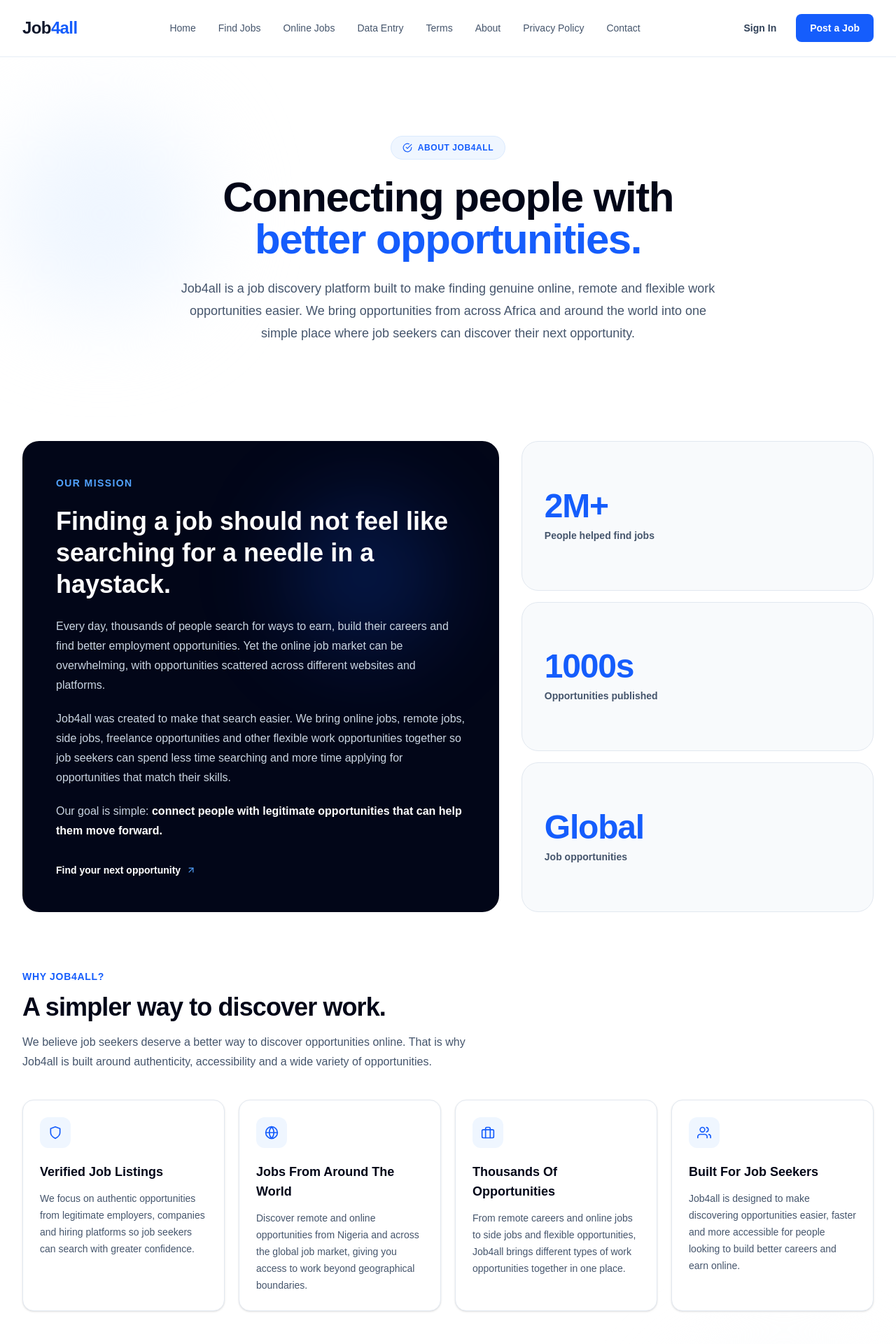
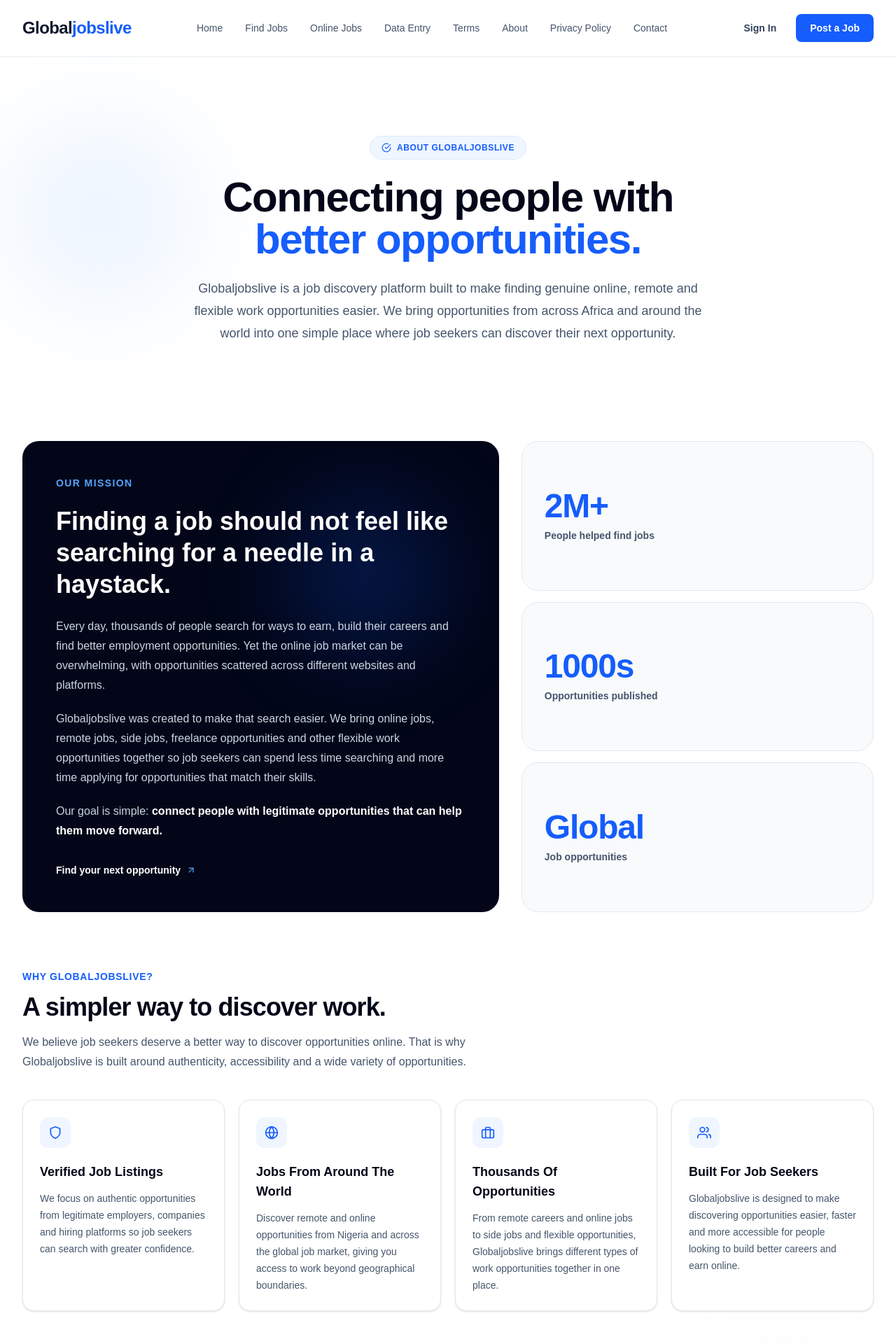
Before and after one commit to tippified-dev/jobs, a Next.js app: page /about in a window 1280 px wide. Shown: the top 1920 px of the page at 70% size. Built offline with nearby package versions, Linux system fonts and the light colour scheme.

Commit message:
new domain

```diff
--- a/app/about/page.tsx
+++ b/app/about/page.tsx
@@ -30,13 +30,13 @@
     icon: FiBriefcase,
     title: "Thousands Of Opportunities",
     description:
-      "From remote careers and online jobs to side jobs and flexible opportunities, Job4all brings different types of work opportunities together in one place.",
+      "From remote careers and online jobs to side jobs and flexible opportunities, Globaljobslive brings different types of work opportunities together in one place.",
   },
   {
     icon: FiUsers,
     title: "Built For Job Seekers",
     description:
-      "Job4all is designed to make discovering opportunities easier, faster and more accessible for people looking to build better careers and earn online.",
+      "Globaljobslive is designed to make discovering opportunities easier, faster and more accessible for people looking to build better careers and earn online.",
   },
 ];
 
@@ -80,7 +80,7 @@
               className="inline-flex items-center gap-2 rounded-full border border-blue-100 bg-blue-50 px-4 py-2 text-xs font-bold uppercase tracking-wider text-blue-600"
             >
               <FiCheckCircle size={14} />
-              About Job4all
+              About Globaljobslive
             </motion.div>
 
             <motion.h2
@@ -102,10 +102,10 @@
               transition={{ duration: 0.6, delay: 0.16 }}
               className="mt-6 text-lg leading-8 text-slate-600"
             >
-              Job4all is a job discovery platform built to make finding genuine
-              online, remote and flexible work opportunities easier. We bring
-              opportunities from across Africa and around the world into one
-              simple place where job seekers can discover their next
+              Globaljobslive is a job discovery platform built to make finding
+              genuine online, remote and flexible work opportunities easier. We
+              bring opportunities from across Africa and around the world into
+              one simple place where job seekers can discover their next
               opportunity.
             </motion.p>
           </div>
@@ -146,11 +146,11 @@
                   </p>
 
                   <p>
-                    Job4all was created to make that search easier. We bring
-                    online jobs, remote jobs, side jobs, freelance opportunities
-                    and other flexible work opportunities together so job
-                    seekers can spend less time searching and more time applying
-                    for opportunities that match their skills.
+                    Globaljobslive was created to make that search easier. We
+                    bring online jobs, remote jobs, side jobs, freelance
+                    opportunities and other flexible work opportunities together
+                    so job seekers can spend less time searching and more time
+                    applying for opportunities that match their skills.
                   </p>
 
                   <p>
@@ -210,7 +210,7 @@
               className="max-w-2xl"
             >
               <span className="text-sm font-bold uppercase tracking-wider text-blue-600">
-                Why Job4all?
+                Why Globaljobslive?
               </span>
 
               <h3 className="mt-3 text-3xl font-bold tracking-tight text-slate-950 sm:text-4xl">
@@ -219,7 +219,7 @@
 
               <p className="mt-4 text-base leading-7 text-slate-600">
                 We believe job seekers deserve a better way to discover
-                opportunities online. That is why Job4all is built around
+                opportunities online. That is why Globaljobslive is built around
                 authenticity, accessibility and a wide variety of opportunities.
               </p>
             </motion.div>
@@ -273,7 +273,7 @@
 
             <p className="mx-auto mt-3 max-w-2xl text-sm leading-6 text-slate-600 sm:text-base">
               Explore online, remote, flexible and side job opportunities
-              available through Job4all.
+              available through Globaljobslive.
             </p>
 
             <motion.a
--- a/components/Navbar.tsx
+++ b/components/Navbar.tsx
@@ -69,7 +69,7 @@
           onClick={closeMenu}
           className="relative z-50 text-2xl font-bold tracking-tight text-slate-900"
         >
-          Job<span className="text-blue-600">4all</span>
+          Global<span className="text-blue-600">jobslive</span>
         </Link>
 
         {/* Desktop Navigation */}
```
